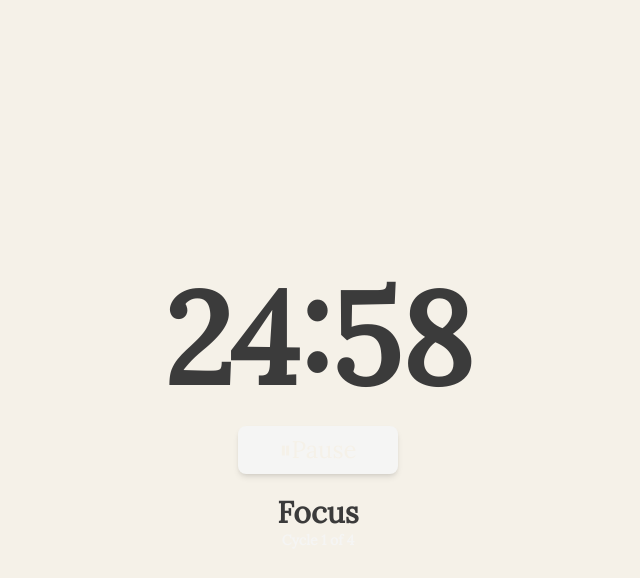
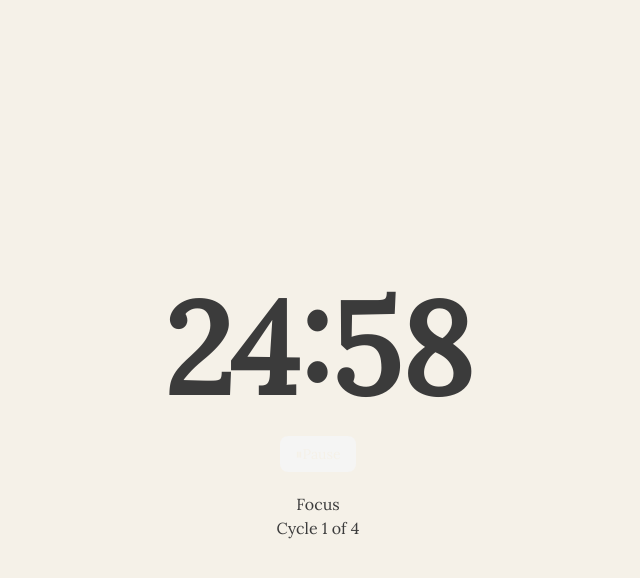
Before and after one commit to ishi-pishi/brainhaven, a React (Vite) app in the folder frontend/: page / in a window 1280 px wide. Both pictures are taken after a click on the button "Start Session". Shown: the top 578 px of the page, without its empty margins (322-962 px from the left). Built offline with nearby package versions, Linux system fonts and the light colour scheme.

Commit message:
Restyle everything with shadcn

```diff
--- a/frontend/src/components/pomodoroSession/CurrentBlockDisplay.tsx
+++ b/frontend/src/components/pomodoroSession/CurrentBlockDisplay.tsx
@@ -19,9 +19,9 @@
   }, []);
 
   return (
-    <div className="text-3xl font-semibold text-text flex flex-col items-center">
+    <div className="flex flex-col items-center">
       <div>{label}</div>
-      <div className="text-sm text-muted">{cycle}</div>
+      <div>{cycle}</div>
     </div>
   );
 }
--- a/frontend/src/components/pomodoroSession/PauseButton.tsx
+++ b/frontend/src/components/pomodoroSession/PauseButton.tsx
@@ -1,5 +1,7 @@
 import { useState } from "react";
 import { TimerManager } from "../../logic/timer/TimerManager";
+
+import { Button } from "../ui/button";
 
 export function PauseButton() {
   const [isPaused, setIsPaused] = useState(false);
@@ -15,10 +17,8 @@
   };
 
   return (
-    <button onClick={handleClick}
-      className="w-40 h-12 text-2xl rounded-md bg-accent shadow-md flex items-center justify-center"
-    >
+    <Button onClick={handleClick}>
       {isPaused ? "▶ Play" : "⏸Pause"}
-    </button>
+    </Button>
   );
 }
--- a/frontend/src/components/setSettings/SettingsMenu.tsx
+++ b/frontend/src/components/setSettings/SettingsMenu.tsx
@@ -28,7 +28,9 @@
     return (
         <Card>
             <CardHeader>
-                Customize Session
+                <CardTitle>
+                    Customize Session
+                </CardTitle>
             </CardHeader>
             <CardDescription>
                 Adjust your work/break durations and the number of cycles you would like to work for.
```
